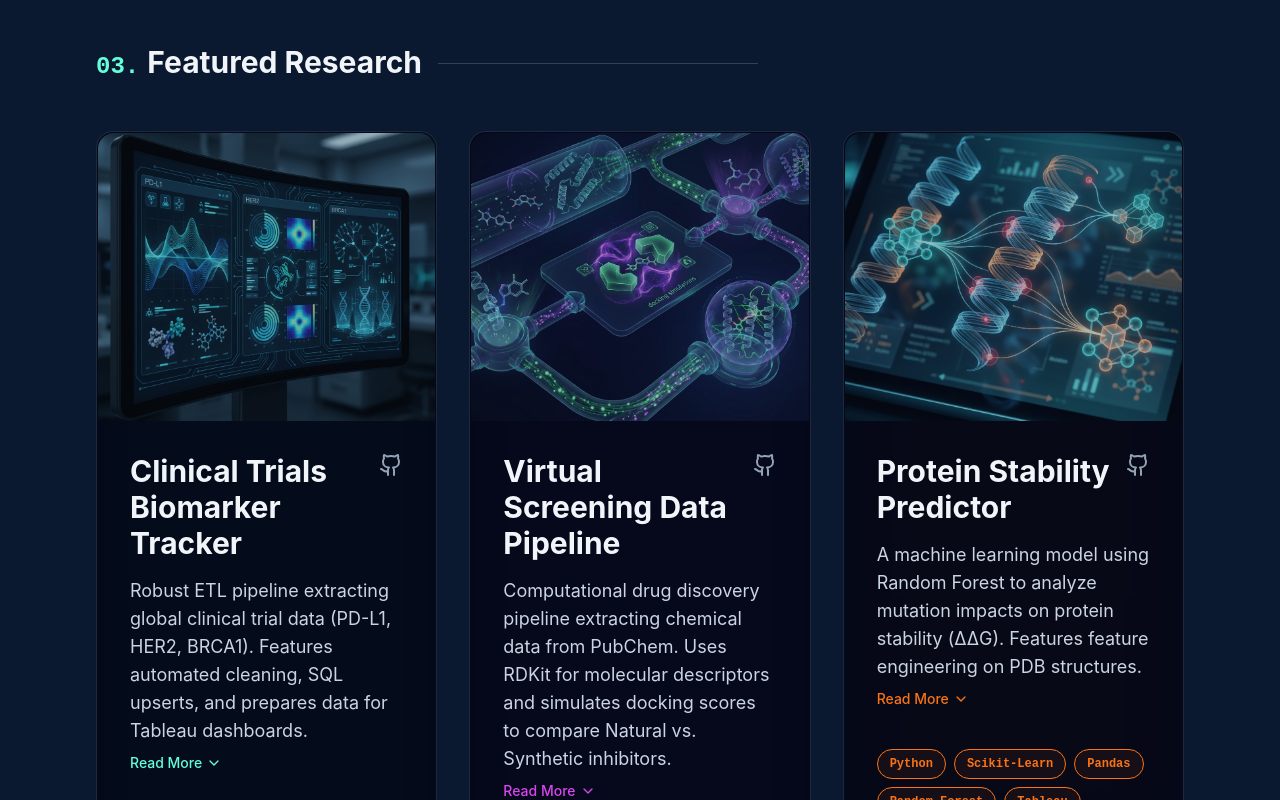
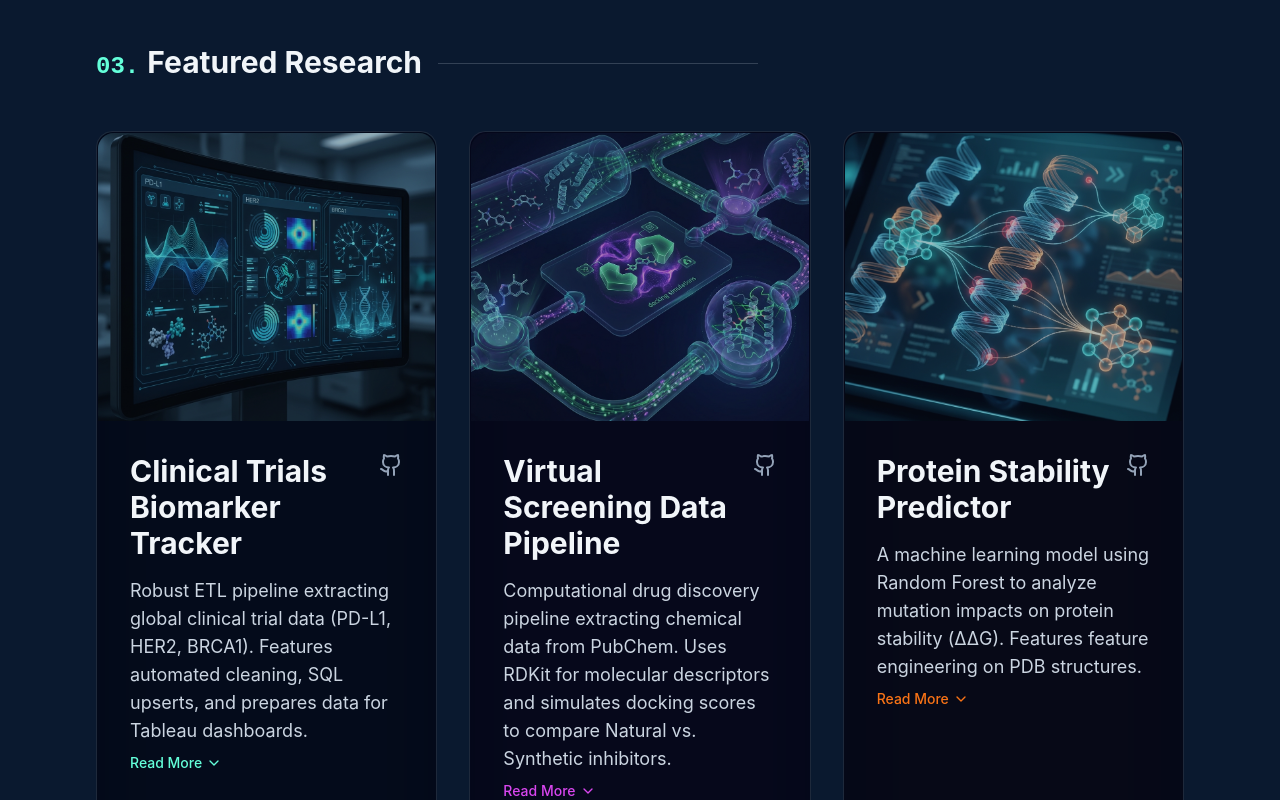
Before and after one commit to chitrakulkarni2830/Portfolio-React, a React (Vite) app: page / in a window 1280 px wide. Shown: the part 2960-3760 px from the top of the page. Built offline with nearby package versions, Linux system fonts and the light colour scheme.

Commit message:
feat: Conditionally apply `items-start` class to the project grid based on the expanded state.

```diff
--- a/src/components/ProjectGallery.jsx
+++ b/src/components/ProjectGallery.jsx
@@ -125,7 +125,7 @@
                     <div className="h-[1px] bg-slate-700 flex-grow max-w-xs"></div>
                 </div>
 
-                <div className="grid grid-cols-1 md:grid-cols-2 lg:grid-cols-3 gap-8 items-start">
+                <div className={`grid grid-cols-1 md:grid-cols-2 lg:grid-cols-3 gap-8 ${expandedIndex !== null ? 'items-start' : ''}`}>
                     {featuredProjects.map((project, index) => (
                         <FeaturedProjectCard
                             key={index}
```
